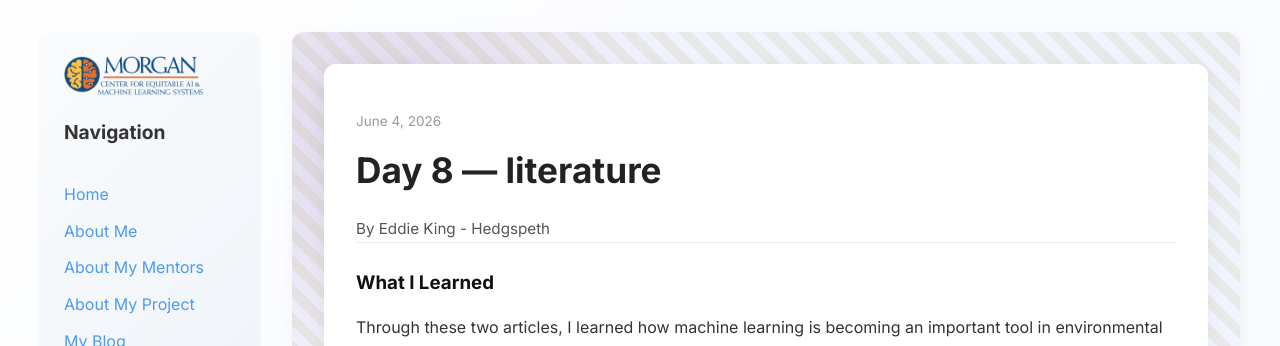
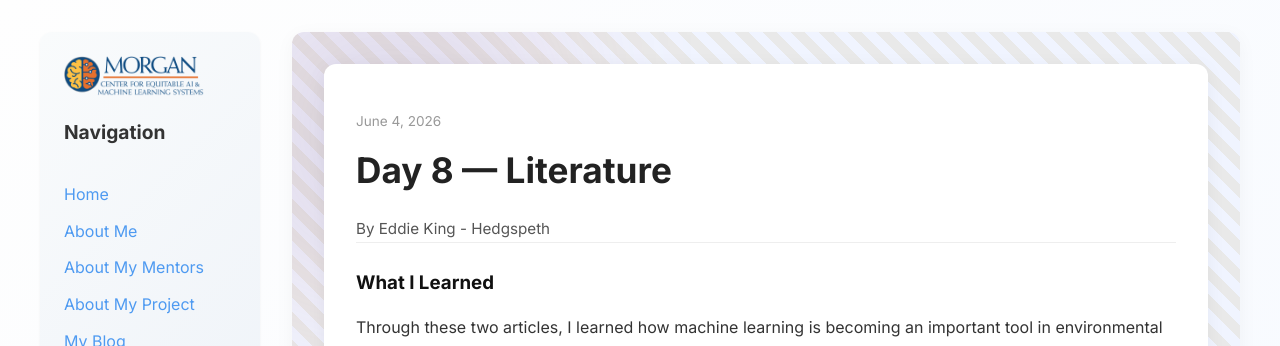
Before and after one commit to eddiejkh-del/eddiejkh-delceamls26.github.io, a Jekyll site: the page built from _posts/2026-06-04-day-8.md, in a window 1280 px wide. Shown: the top 346 px of the page. Built offline with Jekyll 4.4.1, drawn with Linux system fonts in a browser that asks for light colours.

Commit message:
Update 2026-06-04-day-8.md

```diff
--- a/_posts/2026-06-04-day-8.md
+++ b/_posts/2026-06-04-day-8.md
@@ -1,6 +1,6 @@
 ---
 layout: post
-title: "Day 8 — literature"
+title: "Day 8 — Literature"
 date: 2026-06-04
 permalink: /day8.html
 tags: ["onboarding", "research"]
```
